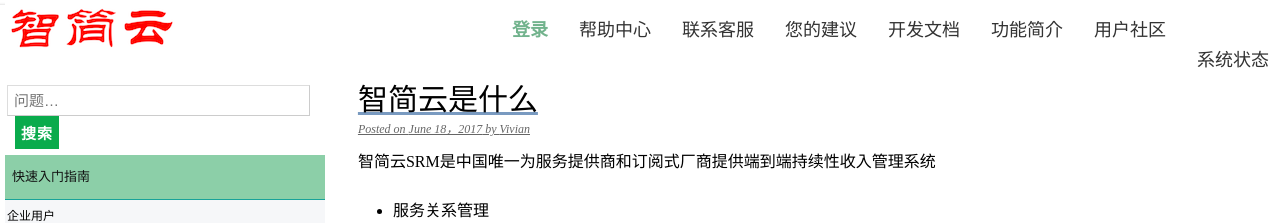
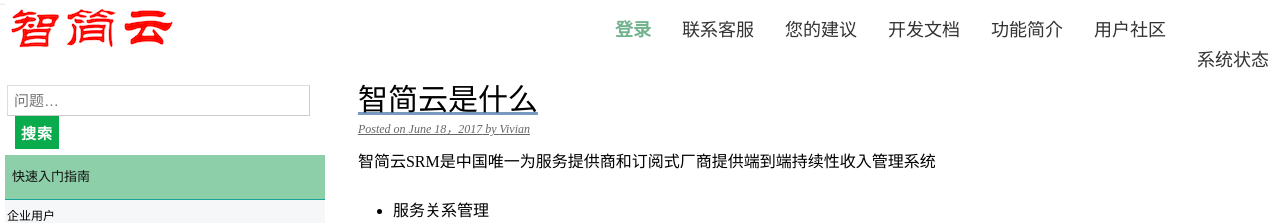
Before and after one commit to dreampivot/slipscloud.github.io, a Jekyll site: the page help/help-index.html, which Jekyll copies as it is, in a window 1280 px wide. Shown: the top 223 px of the page. Built offline with Jekyll 4.4.1, drawn with Linux system fonts in a browser that asks for light colours.

Commit message:
Update help-index.html

```diff
--- a/help/help-index.html
+++ b/help/help-index.html
@@ -20,7 +20,7 @@
             <li><a href="api.html">开发文档</a></li>
 	    <li><a href="suggestion.html">您的建议</a></li>
             <li><a href="support.html">联系客服</a></li>
-            <li><a href="http://www.slipscloud.cn/help/help-index.html">帮助中心</a></li>
+
             <li class="start selected"><a href="https://slipscloud.bitbucket.io/"/>登录</li>
         </ul>
     </nav>
```
